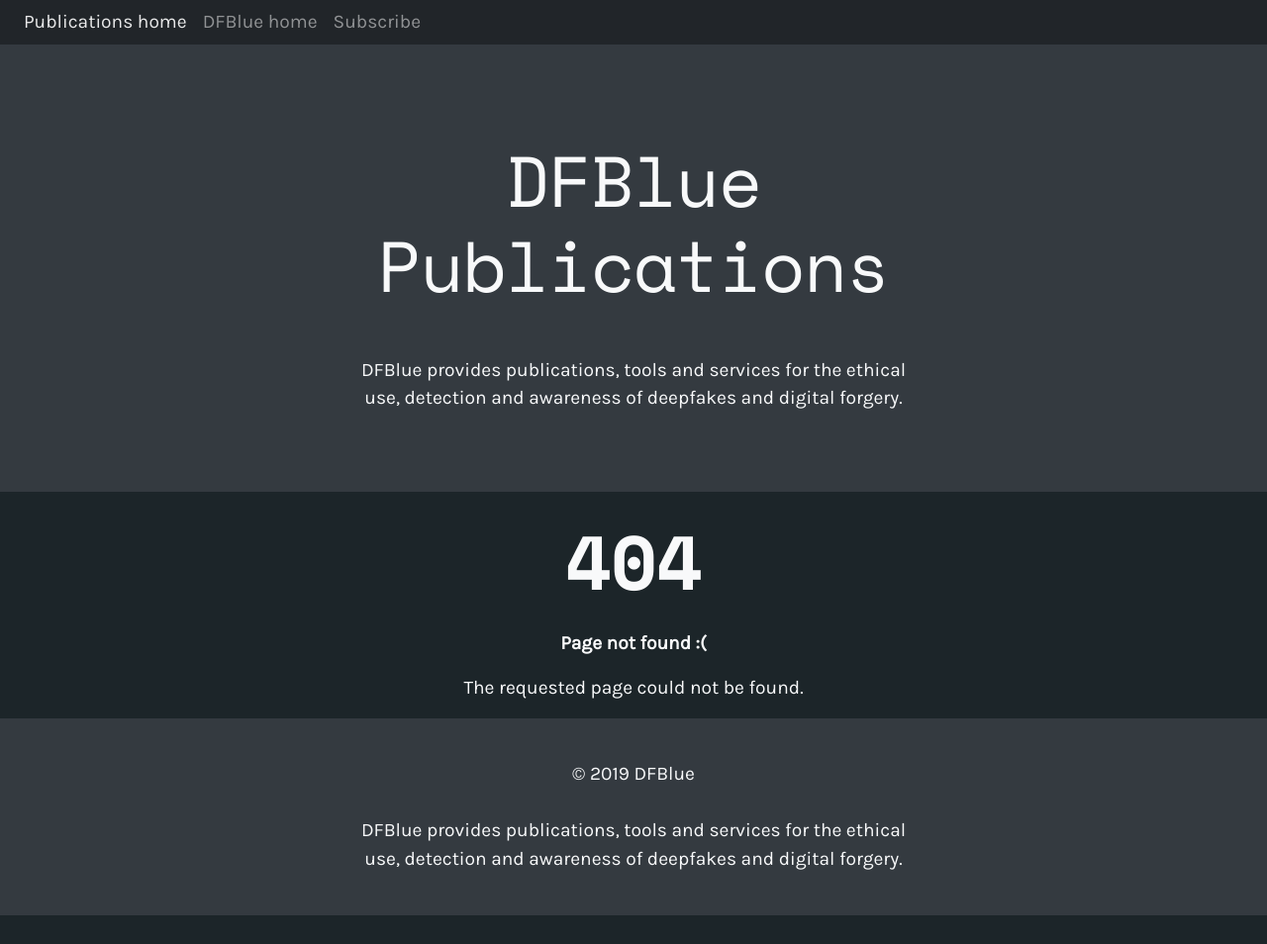
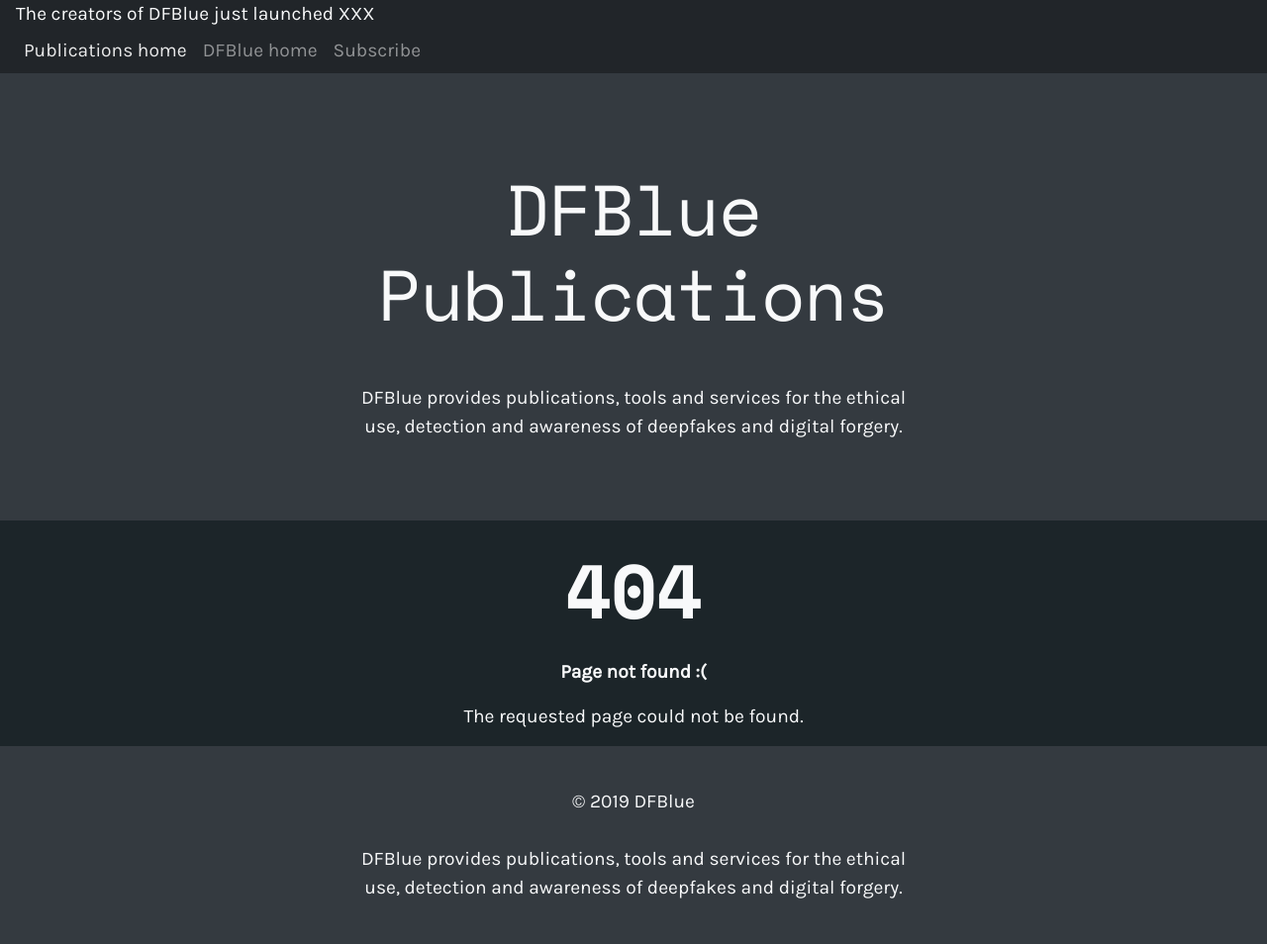
Before and after one commit to dfblue/dfblue.github.io, a Jekyll site: the page built from 404.html, in a window 1280 px wide and 954 px high. Shown: the whole window at 99% size. Built offline with Jekyll 4.4.1, drawn with Linux system fonts in a browser that asks for light colours.

Commit message:
Add announcement banner

```diff
--- /dev/null
+++ b/_includes/announcement.html
@@ -0,0 +1,5 @@
+<div class="navbar bg-light sticky-top py-0">
+    <div class="justify-content-center">
+        The creators of DFBlue just launched XXX
+    </div>
+</div>
--- a/_layouts/default.html
+++ b/_layouts/default.html
@@ -6,6 +6,7 @@
 {% include head.html %}
 
 <body>
+    {% include announcement.html %}
     {% include nav.html %}
     <div class="container-fluid">
         {% include header.html %}
```
